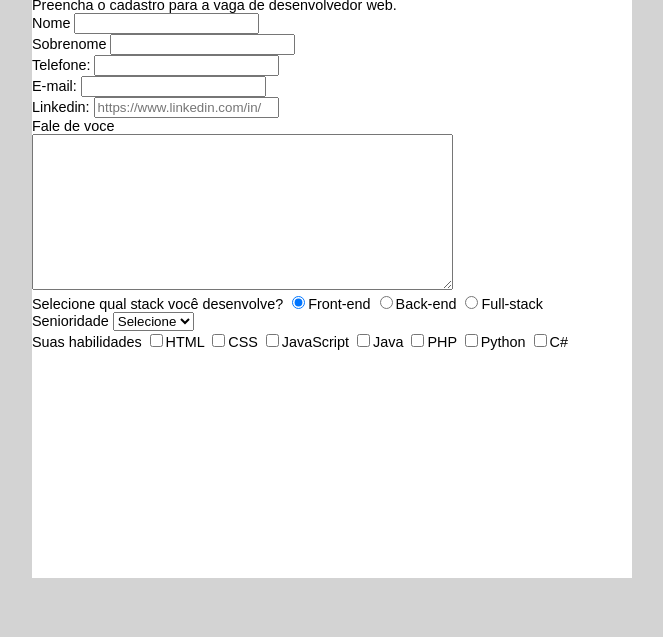
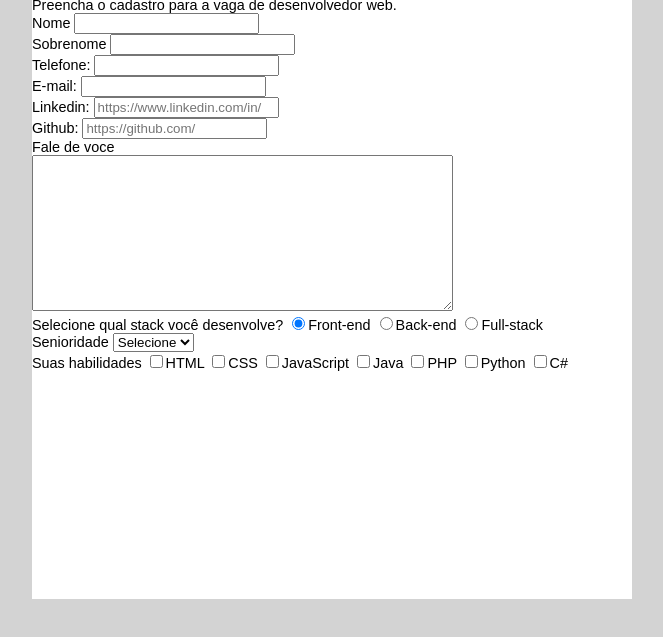
Before and after one commit to reuelsilva/formulario, a plain HTML site: page form.html in a window 1280 px wide. Shown: the part 39-676 px from the top of the page, without its empty margins (308-971 px from the left). Drawn offline with Linux system fonts and the light colour scheme.

Commit message:
Update form.html

```diff
--- a/form.html
+++ b/form.html
@@ -32,6 +32,10 @@
         <div>
             <label for="linkedin">Linkedin:</label>
             <input type="url" name="linkedin" id="linkedin" placeholder="https://www.linkedin.com/in/">
+        </div>
+        <div>
+            <label for="github">Github:</label>
+            <input type="url" name="github" id="github" placeholder="https://github.com/">
         </div>
 
         <label for="">Fale de voce</label><br>
```
